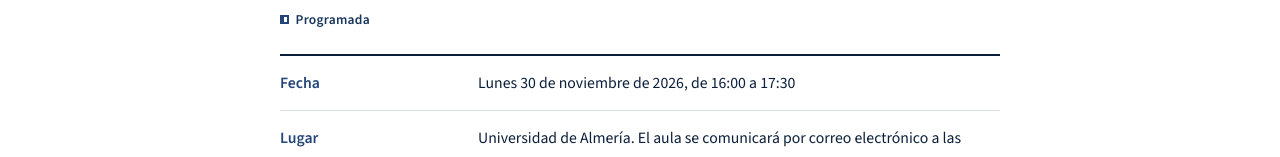
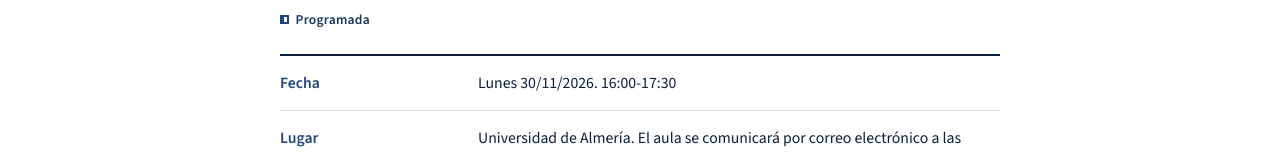
Before and after one commit to jaberme/DefensaCiberdelito, an Eleventy site: page src/contenido/actividades/taller-agentes-ia-ctf.md in a window 1280 px wide. Shown: the part 441-598 px from the top of the page. Built offline with nearby package versions, Linux system fonts and the light colour scheme; Eleventy itself is replaced by a stand-in of ours; files that its build step writes are made by us from their sources.

Commit message:
Abreviar la fecha del CTF en la lista de actividades programadas

```diff
--- a/src/contenido/actividades/taller-agentes-ia-ctf.md
+++ b/src/contenido/actividades/taller-agentes-ia-ctf.md
@@ -5,7 +5,7 @@ descripcion: Taller universitario sobre inteligencia artificial, ciberseguridad
 date: 2026-11-30
 
 estado: programada
-periodo: "Lunes 30 de noviembre de 2026, de 16:00 a 17:30"
+periodo: "Lunes 30/11/2026. 16:00-17:30"
 lugar: "Universidad de Almería. El aula se comunicará por correo electrónico a las personas inscritas."
 promueve: "Seminario Permanente: Seguridad Nacional, Sociedad Digital y Ciberdelito"
 dirigidoA: "Estudiantes universitarios y personas interesadas en ciberseguridad e inteligencia artificial"
```
